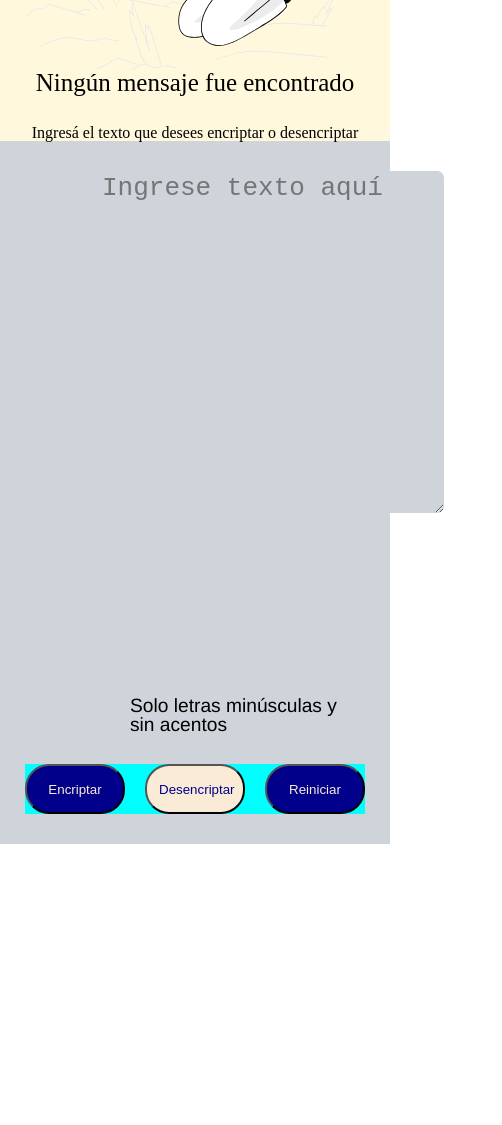
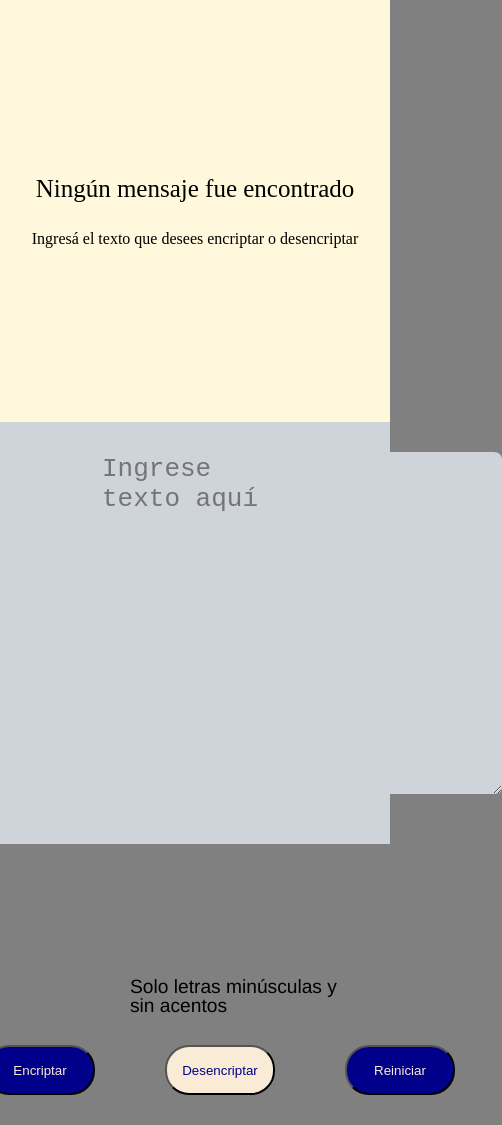
Before and after one commit to nachocoletta/desafio-encriptador, a plain HTML site: page index.html in a window 390 px wide. Shown: the whole page, 502 px wide, since content can reach past the window. Before the commit the page ends 844 px from the top, so only its background shows below. Drawn offline with Linux system fonts and the light colour scheme.

Commit message:
encriptador responsive

```diff
--- a/css/home.css
+++ b/css/home.css
@@ -4,13 +4,14 @@
     flex: 80% 20%;
     justify-content: space-between;
     height: 100vh;
-   /* height: 100%; */
+    /* height: 100%; */
 }
 
-.contenedorIzquierdo{
+.contenedorIzquierdo {
     /* background-color: blue; */
     width: 100%;
 }
+
 .imgLogo {
     margin-top: 40px;
     margin-left: 40px;
@@ -48,7 +49,7 @@
 }
 
 .soloLetras {
-     margin-left: 100px;
+    margin-left: 100px;
 }
 
 .botones {
@@ -67,6 +68,7 @@
     font-family: 'Franklin Gothic Medium', 'Arial Narrow', Arial, sans-serif;
     padding: 30px;
 }
+
 .botonEncriptar {
     background-color: darkblue;
     border-radius: 24px;
@@ -77,7 +79,7 @@
     color: antiquewhite
 }
 
-.botonEncriptar:hover{
+.botonEncriptar:hover {
     background-color: lightblue;
     color: darkblue;
     cursor: pointer;
@@ -88,6 +90,7 @@
     color: antiquewhite;
     cursor: pointer;
 }
+
 .botonDesencriptar {
     background-color: antiquewhite;
     border-radius: 24px;
@@ -120,14 +123,26 @@
     text-align: center;
 }
 
-@media screen and (width <= 1000px) {
+@media screen and (width <=1000px) {
+    body {
+        background-color: grey;
+    }
+
     .page {
         flex-direction: column-reverse;
         flex: 50% 50%;
     }
 
     .contenedorDerecho {
+        position: relative;
+        height: 50%;
+        /* background-color: red; */
+    }
 
+    .contenedorIzquierdo {
+        width: none;
+        height: 50%;
+        /* background-color: aqua; */
     }
 
     .contenedorIzquierdo div img {
@@ -135,11 +150,13 @@
         background-color: red;
     }
 
-
+    .imgChaboncito {
+        display: none;
+    }
 
 
     .botones {
-        background-color: aqua;
+        /* background-color: aqua; */
         gap: 20px;
     }
 
@@ -147,11 +164,14 @@
         padding-right: 30px;
     }
 
-    .botonEncriptar, .botonDesencriptar, .botonEncriptar {
-        width: 100px;
-    height: 50px;
-    padding: 12px;
-    gap: 8px;
+    .botonEncriptar,
+    .botonDesencriptar,
+    .botonEncriptar {
+        width: 180px;
+        height: 50px;
+        padding: 12px;
+        gap: 8px;
+        margin-bottom: 30px;
     }
 
     .tituloContenedorIzquierdo {
@@ -159,6 +179,27 @@
     }
 }
 
-@media screen and (width <= 650px) {
+@media screen and (width <=650px) {
+    #textoAProcesar {
+        padding-right: 200px;
+        padding-bottom: 280px;
+        border-radius: 2%;
+        /* margin-left: 100px; */
+        margin-top: 30px;
+        background-color: #CED4DA;
+        border: none;
+        font-size: xx-large;
+        width: 200px;
+    }
 
+    .botonEncriptar,
+    .botonDesencriptar,
+    .botonEncriptar {
+        width: 110px;
+        height: 50px;
+        padding: 12px;
+        gap: 8px;
+        margin-bottom: 30px;
+        margin-left: 50px;
+    }
 }
--- a/index.html
+++ b/index.html
@@ -13,7 +13,7 @@
     <section class="page">
         <div class="contenedorIzquierdo">
             <div>
-                <img class="imgLogo" src="./images/Logo.svg" alt="logo">
+                <img class="imgLogo" id="imagen" src="./images/Logo.svg" alt="logo">
             </div>
             <div>
                 <textarea class="texto" id="textoAProcesar" placeholder="Ingrese texto aquí"></textarea>
@@ -34,7 +34,7 @@
         </div>
 
         <div class="contenedorDerecho">
-            <img src="./images/Muñeco.svg" alt="figura">
+            <img class="imgChaboncito" src="./images/Muñeco.svg" alt="figura">
             <div class="footerDelContendor">
                 <h1 class="tituloContenedorIzquierdo">Ningún mensaje fue encontrado</h1>
                 <p class="textoContenedorIzquierdo">Ingresá el texto que desees encriptar o desencriptar</p>
```
